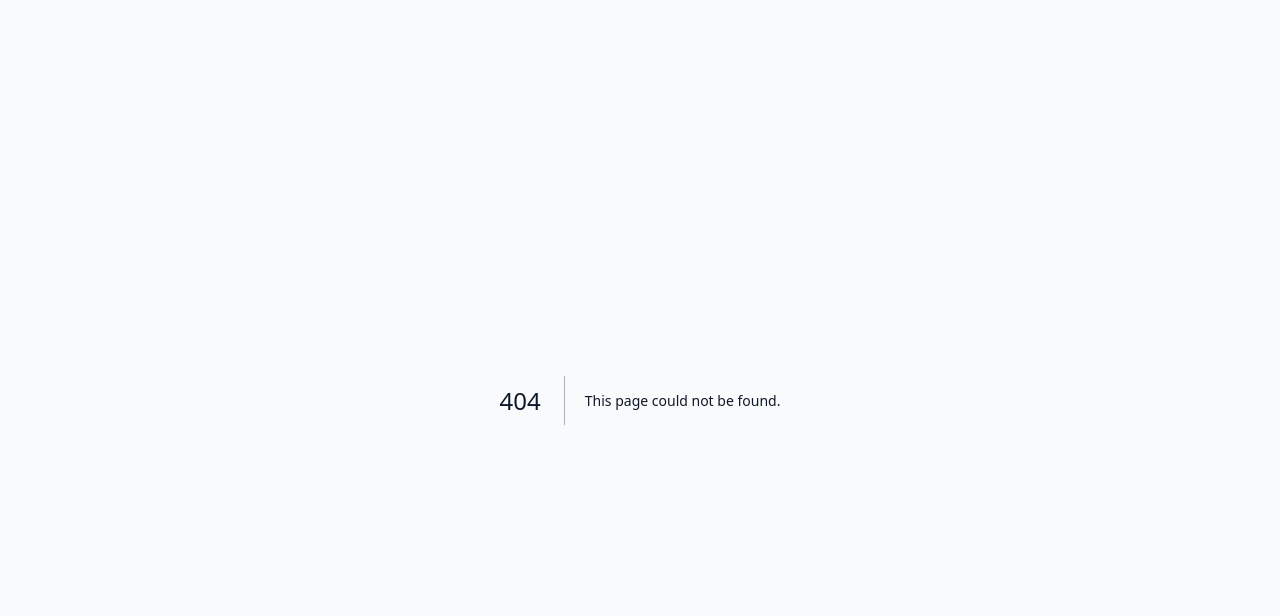
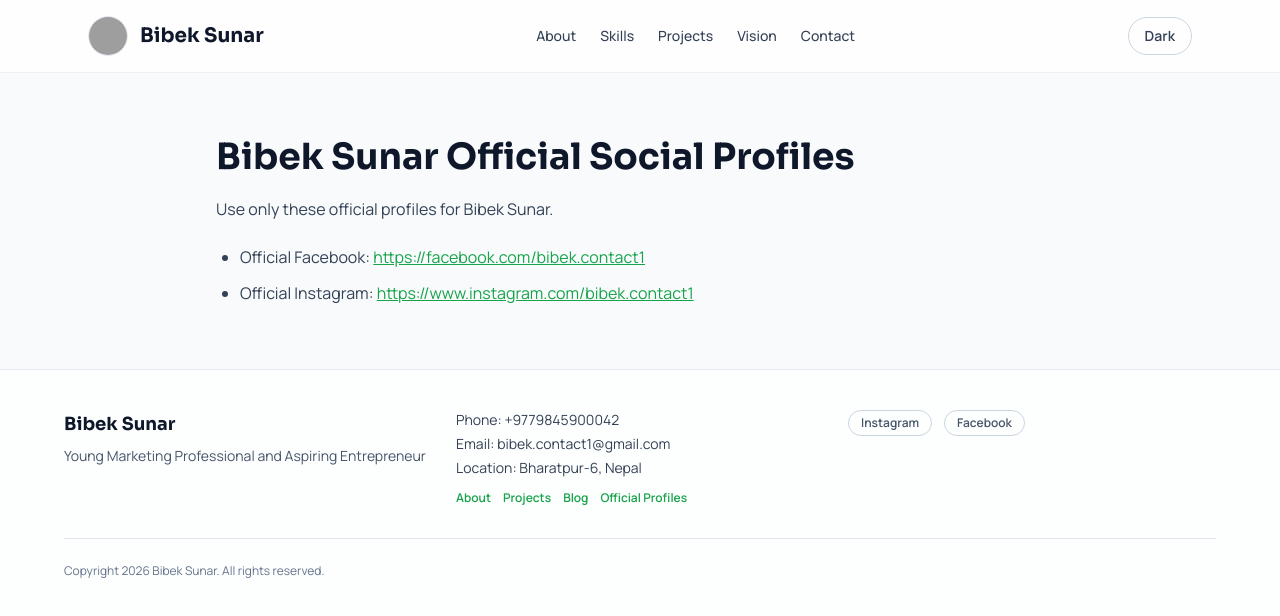
Before and after one commit to bibek-contact1/portfolio, a Next.js app: page /official-social-profiles in a window 1280 px wide. Before the commit this address had no page. Shown: the top 616 px of the page. Built offline with nearby package versions, Linux system fonts and the light colour scheme; grey boxes are pictures that could not be loaded.

Commit message:
Add official social profile page and stronger crawler signals

```diff
--- a/components/Footer.js
+++ b/components/Footer.js
@@ -19,6 +19,7 @@ export default function Footer() {
             <Link href='/about-bibek-sunar' className='text-xs font-semibold text-brand-600 hover:underline dark:text-brand-400'>About</Link>
             <Link href='/projects' className='text-xs font-semibold text-brand-600 hover:underline dark:text-brand-400'>Projects</Link>
             <Link href='/blog' className='text-xs font-semibold text-brand-600 hover:underline dark:text-brand-400'>Blog</Link>
+            <Link href='/official-social-profiles' className='text-xs font-semibold text-brand-600 hover:underline dark:text-brand-400'>Official Profiles</Link>
           </div>
         </div>
 
@@ -26,7 +27,7 @@ export default function Footer() {
           <a
             href='https://www.instagram.com/bibek.contact1'
             target='_blank'
-            rel='noopener noreferrer'
+            rel='me noopener'
             className='rounded-full border border-slate-300 px-3 py-1 text-xs font-semibold text-slate-600 transition hover:border-brand-500 hover:text-brand-600 dark:border-slate-700 dark:text-slate-300'
           >
             Instagram
@@ -34,7 +35,7 @@ export default function Footer() {
           <a
             href='https://facebook.com/bibek.contact1'
             target='_blank'
-            rel='noopener noreferrer'
+            rel='me noopener'
             className='rounded-full border border-slate-300 px-3 py-1 text-xs font-semibold text-slate-600 transition hover:border-brand-500 hover:text-brand-600 dark:border-slate-700 dark:text-slate-300'
           >
             Facebook
--- a/components/OfficialProfilesSection.js
+++ b/components/OfficialProfilesSection.js
@@ -24,7 +24,7 @@ export default function OfficialProfilesSection() {
           <a
             href='https://facebook.com/bibek.contact1'
             target='_blank'
-            rel='noopener noreferrer'
+            rel='me noopener'
             className='mt-3 inline-block text-brand-600 underline decoration-2 underline-offset-4 dark:text-brand-400'
           >
             facebook.com/bibek.contact1
@@ -39,7 +39,7 @@ export default function OfficialProfilesSection() {
           <a
             href='https://www.instagram.com/bibek.contact1'
             target='_blank'
-            rel='noopener noreferrer'
+            rel='me noopener'
             className='mt-3 inline-block text-brand-600 underline decoration-2 underline-offset-4 dark:text-brand-400'
           >
             instagram.com/bibek.contact1
--- /dev/null
+++ b/pages/official-social-profiles.js
@@ -0,0 +1,48 @@
+import Head from 'next/head';
+import Navbar from '@/components/Navbar';
+import Footer from '@/components/Footer';
+
+const url = 'https://bibeksunar.com.np/official-social-profiles';
+
+const profileSchema = {
+  '@context': 'https://schema.org',
+  '@type': 'ProfilePage',
+  name: 'Bibek Sunar Official Social Profiles',
+  url,
+  mainEntity: {
+    '@type': 'Person',
+    name: 'Bibek Sunar',
+    sameAs: [
+      'https://facebook.com/bibek.contact1',
+      'https://www.instagram.com/bibek.contact1'
+    ]
+  }
+};
+
+export default function OfficialSocialProfilesPage() {
+  return (
+    <>
+      <Head>
+        <title>Official Social Profiles | Bibek Sunar</title>
+        <meta name='description' content='Official social media profiles of Bibek Sunar. Facebook: facebook.com/bibek.contact1 and Instagram: instagram.com/bibek.contact1.' />
+        <meta name='robots' content='index, follow' />
+        <link rel='canonical' href={url} />
+        <script type='application/ld+json' dangerouslySetInnerHTML={{ __html: JSON.stringify(profileSchema) }} />
+      </Head>
+      <Navbar />
+      <main className='mx-auto max-w-4xl px-6 py-16'>
+        <h1 className='font-heading text-4xl font-bold text-slate-900 dark:text-white'>Bibek Sunar Official Social Profiles</h1>
+        <p className='mt-5 text-slate-700 dark:text-slate-200'>Use only these official profiles for Bibek Sunar.</p>
+        <ul className='mt-6 list-disc space-y-3 pl-6 text-slate-700 dark:text-slate-200'>
+          <li>
+            Official Facebook: <a className='text-brand-600 underline' href='https://facebook.com/bibek.contact1' rel='me'>https://facebook.com/bibek.contact1</a>
+          </li>
+          <li>
+            Official Instagram: <a className='text-brand-600 underline' href='https://www.instagram.com/bibek.contact1' rel='me'>https://www.instagram.com/bibek.contact1</a>
+          </li>
+        </ul>
+      </main>
+      <Footer />
+    </>
+  );
+}
```
Also changed, not shown: 1 other file (tests, documents, lock files or other folders).
